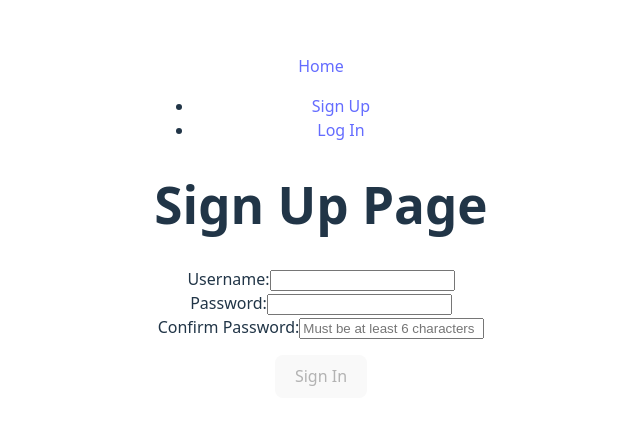
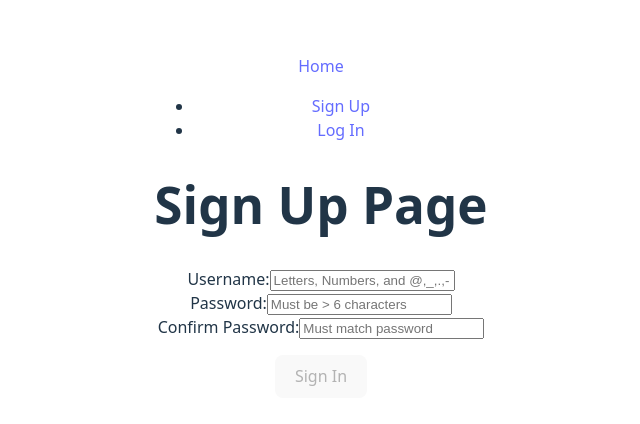
Before and after one commit to ryandeist/moovr-front-end, a React (Vite) app: page /signup in a window 1280 px wide. Shown: the part 174-598 px from the top of the page, without its empty margins (319-959 px from the left). Built offline with nearby package versions, Linux system fonts and the light colour scheme; no server answers.

Commit message:
created SignUpSerializer to handle new user creation. Removed some validation on passwords.

```diff
--- a/src/components/SignUpForm/SignUpForm.jsx
+++ b/src/components/SignUpForm/SignUpForm.jsx
@@ -41,9 +41,8 @@ const SignUpForm = () => {
     const isSignUpValid = () => {
         return !(
             username &&
-            username.length >= 5 &&
             password &&
-            password.length >= 6 &&
+            password.length >= 7 &&
             password === passwordConfirm
         )
     }
@@ -59,6 +58,7 @@ const SignUpForm = () => {
                         type="text"
                         name="username"
                         id="username"
+                                                placeholder="Letters, Numbers, and @,_,.,- only"
                         value={username}
                         onChange={handleChange}
                         required
@@ -70,6 +70,7 @@ const SignUpForm = () => {
                         type="password"
                         name="password"
                         id="password"
+                        placeholder="Must be > 6 characters"
                         value={password}
                         onChange={handleChange}
                         required
@@ -81,7 +82,7 @@ const SignUpForm = () => {
                         type="password"
                         id="confirm"
                         name="passwordConfirm"
-                        placeholder="Must be at least 6 characters"
+                        placeholder="Must match password"
                         value={passwordConfirm}
                         onChange={handleChange}
                         required
--- a/src/services/authService.js
+++ b/src/services/authService.js
@@ -14,8 +14,8 @@ export const logIn = async (formData) => {
         console.log("Login successful:", res.data.user);
         return res.data.user;
     } catch (err) {
-        console.log(err);
-        throw new Error(err);
+        console.log("Signup failed:", err);
+        throw new Error("Invalid Credentials.");
     }
 };
 
@@ -34,6 +34,6 @@ export const signUp = async (formData) => {
         return res.data.user;
     } catch (err) {
         console.log("Signup failed:", err)
-        throw new Error(err);
+        throw new Error('Sign Up Failed');
     }
 }
```
